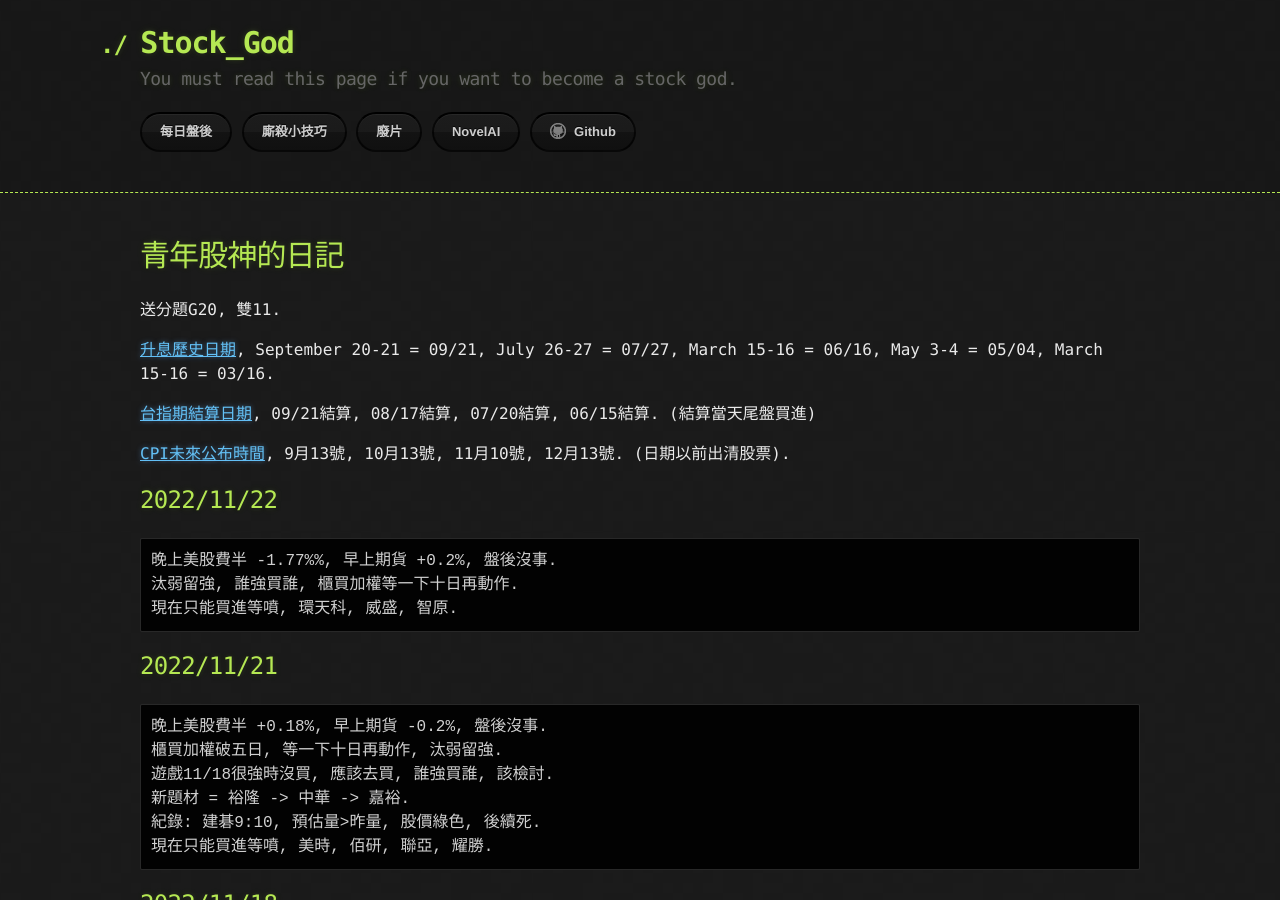
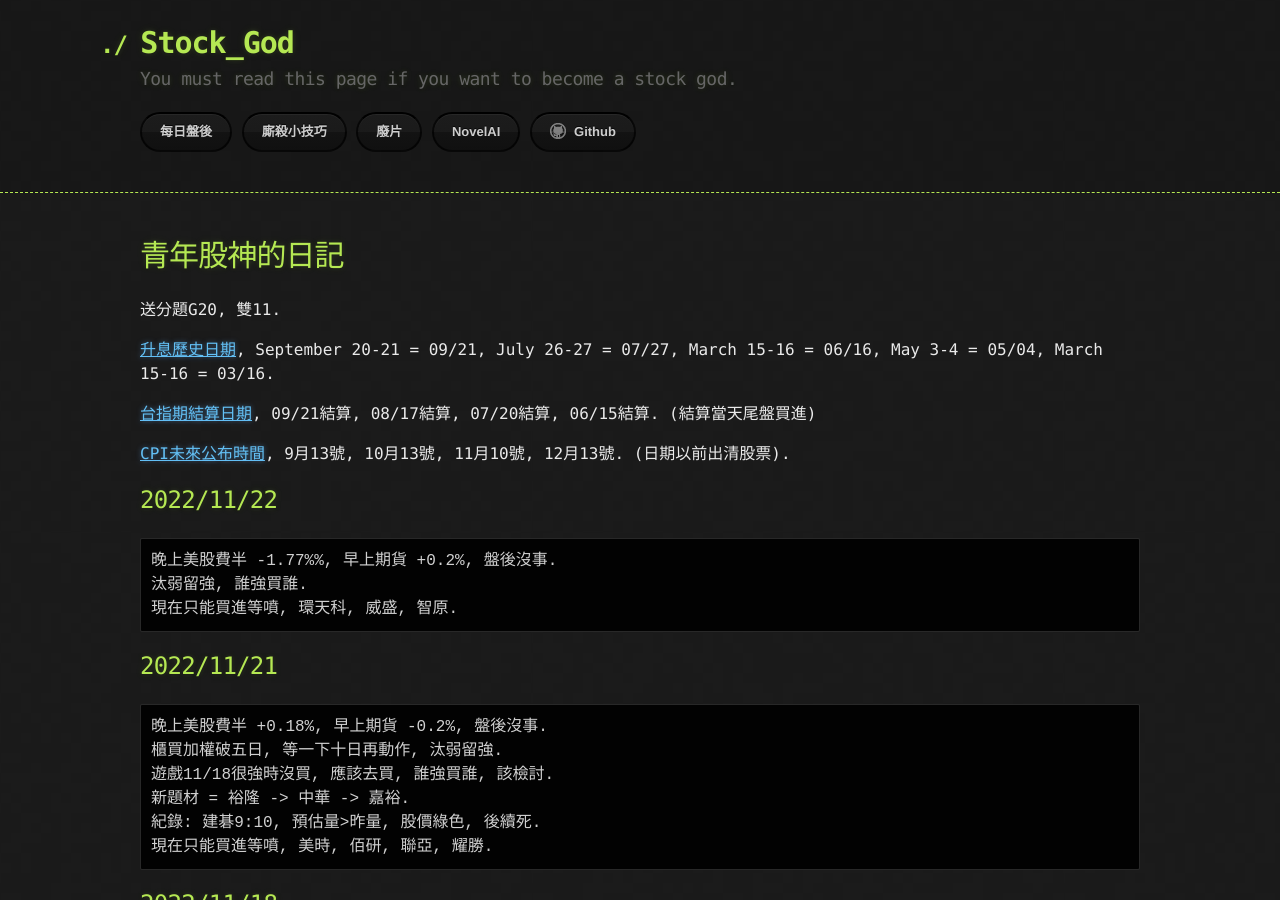
Before and after one commit to lepg5487/Stock_God, a Jekyll site: the page built from index.md, in a window 1280 px wide and 900 px high. Built offline with Jekyll 4.4.1, drawn with Linux system fonts in a browser that asks for light colours; our own code applies the rules of GitHub Pages for plain Markdown files.

Commit message:
Update index.md

````diff
--- a/index.md
+++ b/index.md
@@ -15,7 +15,7 @@ layout: testlayouts
 ## 2022/11/22
 ```
 晚上美股費半 -1.77%%, 早上期貨 +0.2%, 盤後沒事.
-汰弱留強, 誰強買誰, 櫃買加權等一下十日再動作.
+汰弱留強, 誰強買誰.
 現在只能買進等噴, 環天科, 威盛, 智原.
 ```
 
````
